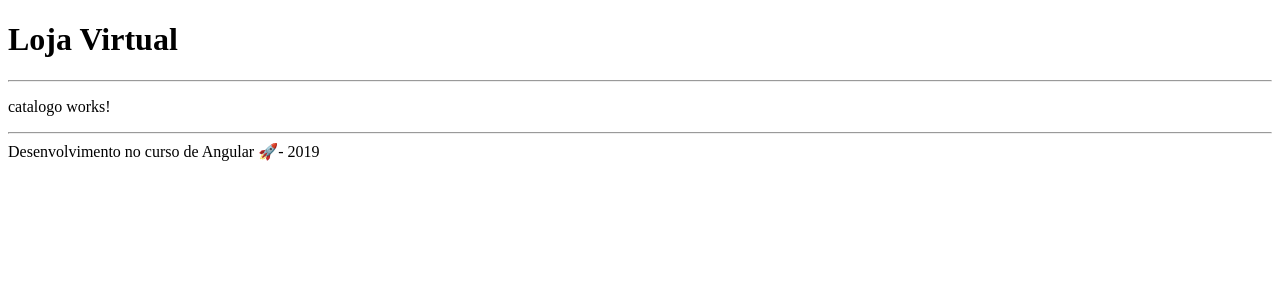
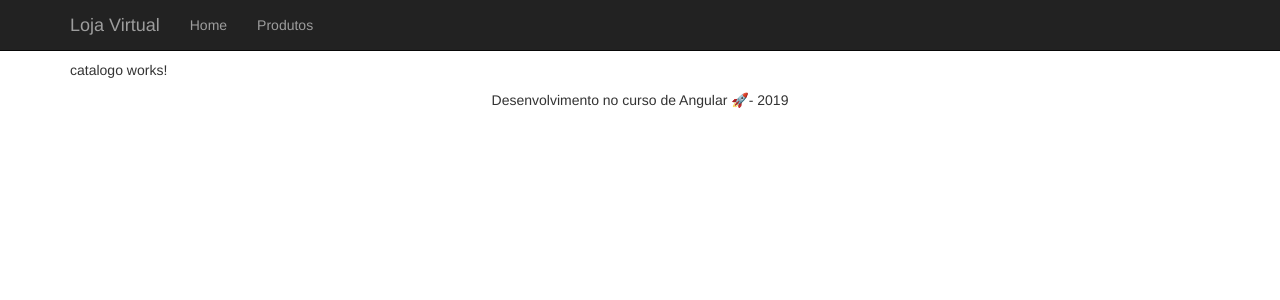
Before and after one commit to edufranzoni/workshop-angular, an Angular app: page /catalogo in a window 1280 px wide. Shown: the top 300 px of the page. Built offline with nearby package versions, Linux system fonts and the light colour scheme.

Commit message:
Layout ajustado com o boostrap

```diff
--- a/angular.json
+++ b/angular.json
@@ -24,7 +24,8 @@
               "src/assets"
             ],
             "styles": [
-              "src/styles.css"
+              "src/styles.css",
+              "node_modules/bootstrap/dist/css/bootstrap.min.css"
             ],
             "scripts": []
           },
--- a/package.json
+++ b/package.json
@@ -19,6 +19,7 @@
     "@angular/platform-browser": "~8.2.14",
     "@angular/platform-browser-dynamic": "~8.2.14",
     "@angular/router": "~8.2.14",
+    "bootstrap": "^3.3.7",
     "rxjs": "~6.4.0",
     "tslib": "^1.10.0",
     "zone.js": "~0.9.1"
--- a/src/app/app.component.html
+++ b/src/app/app.component.html
@@ -1,5 +1,29 @@
-<h1>Loja Virtual</h1>
-<hr/>
-<router-outlet></router-outlet>
-<hr/>
-<footer>Desenvolvimento no curso de Angular 🚀- 2019</footer>
+<nav class="navbar navbar-inverse navbar-fixed-top">
+    <div class="container">
+        <div class="navbar-header">
+            <button type="button" class="navbar-toggle collapsed" data-toggle="collapse" data-target="#navbar"
+                aria-expanded="false" aria-controls="navbar">
+                <span class="sr-only">Toggle navigation</span>
+                <span class="icon-bar"></span>
+                <span class="icon-bar"></span>
+                <span class="icon-bar"></span>
+            </button>
+            <a class="navbar-brand" [routerLink]="['/']">Loja Virtual</a>
+        </div>
+        <div id="navbar" class="collapse navbar-collapse">
+            <ul class="nav navbar-nav">
+                <li><a [routerLink]="['/']">Home</a></li>
+                <li><a [routerLink]="['/catalogo/produtos']">Produtos</a></li>
+            </ul>
+        </div>
+        <!--/.nav-collapse -->
+    </div>
+</nav>
+
+<div class="container">
+    <router-outlet></router-outlet>
+</div>
+
+<footer class="footer">
+    <p class="text-center">Desenvolvimento no curso de Angular 🚀- 2019</p>
+</footer>
--- a/src/app/catalogo/lista-produtos/lista-produtos.component.html
+++ b/src/app/catalogo/lista-produtos/lista-produtos.component.html
@@ -1,4 +1,5 @@
-<table class="table">
+<h3>Lista de Produtos</h3>
+<table class="table table-bordered table-hover">
     <thead>
         <tr>
             <th>Id</th>
--- a/src/styles.css
+++ b/src/styles.css
@@ -1 +1,4 @@
 /* You can add global styles to this file, and also import other style files */
+body {
+    padding-top: 60px;
+}
```
Also changed, not shown: 1 other file (tests, documents, lock files or other folders).
